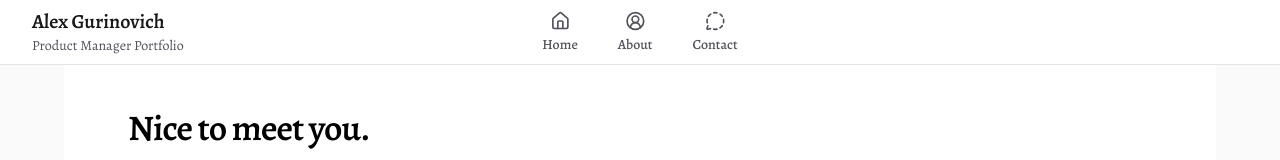
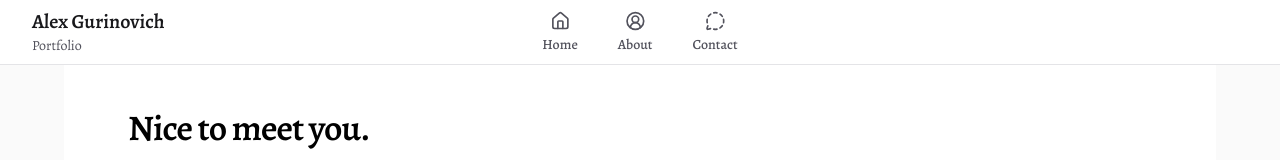
Before and after one commit to AlexGuri99/Portfolio-website, a Next.js app: page / in a window 1280 px wide. Shown: the top 160 px of the page. Built offline with nearby package versions, Linux system fonts and the light colour scheme.

Commit message:
Update Navbar.tsx

```diff
--- a/app/components/Navbar.tsx
+++ b/app/components/Navbar.tsx
@@ -13,7 +13,7 @@ export default function Navbar() {
               Alex Gurinovich
             </span>
             <span className="text-sm sm:text-normal text-zinc-600 dark:text-zinc-400">
-              Product Manager Portfolio
+              Portfolio
             </span>
           </div>
 
```
